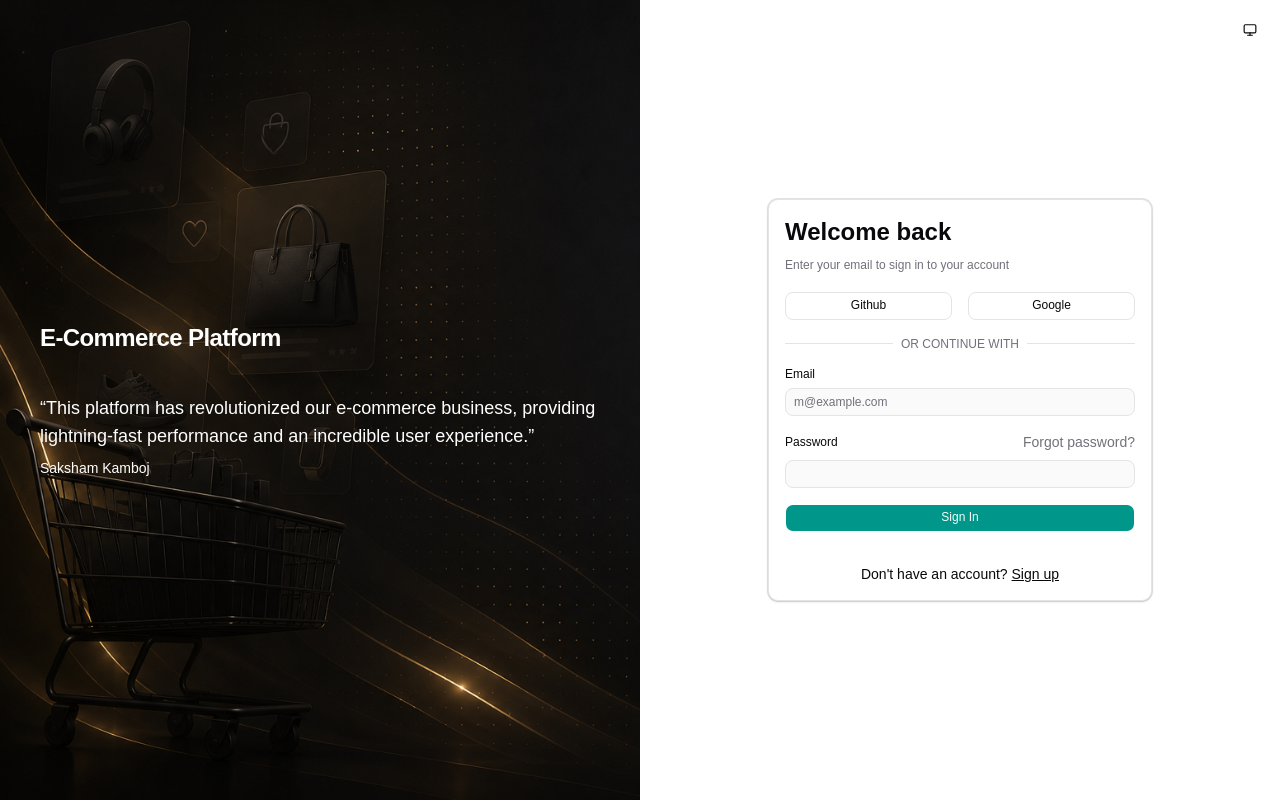
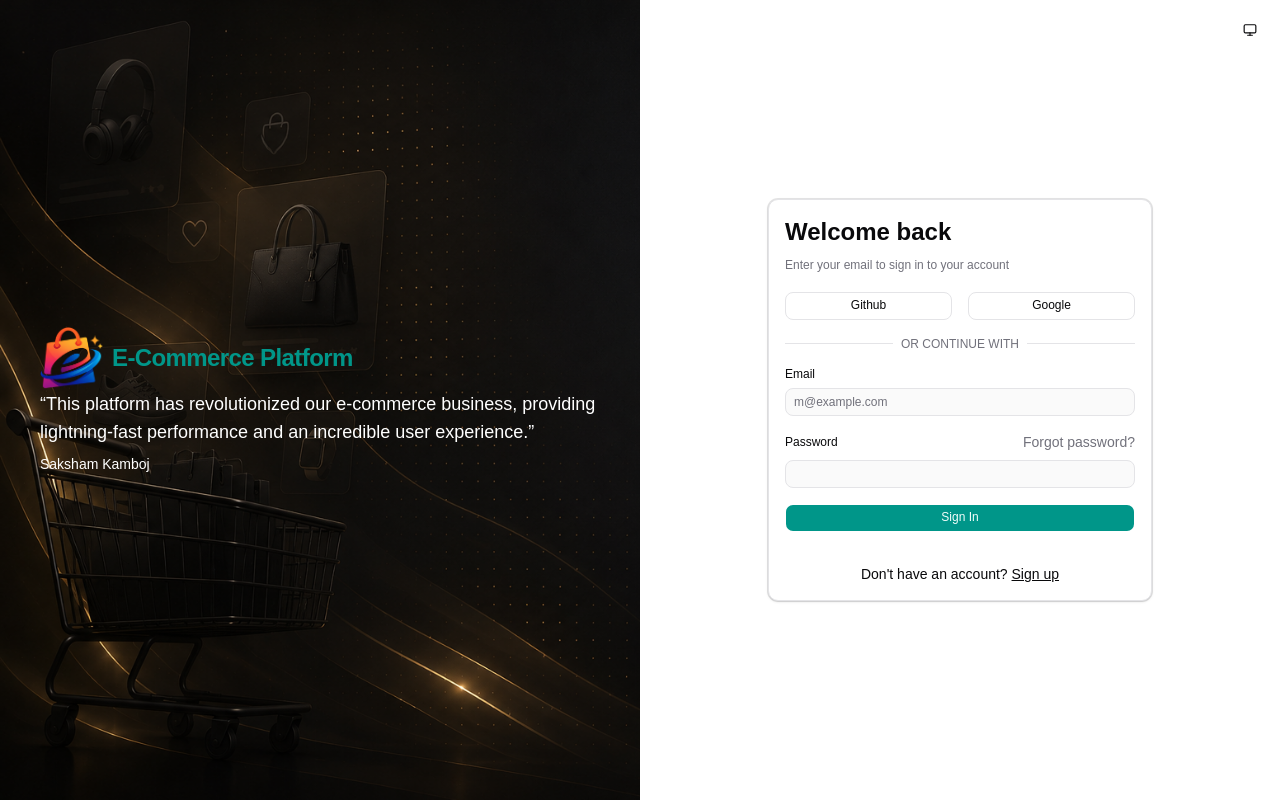
Before and after one commit to Saksham-Kamboj/ecommerce-react-fastapi, a React (Vite) app in the folder frontend/: page /login in a window 1280 px wide. Built offline with nearby package versions, Linux system fonts and the light colour scheme; no server answers.

Commit message:
feat: update AuthLayout to include logo and enhance branding display

```diff
--- a/frontend/index.html
+++ b/frontend/index.html
@@ -7,7 +7,7 @@
   <link rel="icon" type="image/png" sizes="32x32" href="/favicon-32x32.png">
   <link rel="icon" type="image/png" sizes="16x16" href="/favicon-16x16.png">
   <link rel="manifest" href="/site.webmanifest">
-  <link rel="shortcut icon" href="/favicon.ico">
+  <link rel="shortcut icon" href="/e-com-logo.png" type="image/x-icon">
   <meta name="viewport" content="width=device-width, initial-scale=1.0" />
   <title>E-Commerce Platform</title>
 </head>
--- a/frontend/src/config/app.ts
+++ b/frontend/src/config/app.ts
@@ -1,7 +1,10 @@
+import logo from "../../public/e-com-logo.png"
+
 export const appConfig = {
   name: "E-Commerce Platform",
   shortName: "Store",
   description: "A modern, high-performance e-commerce platform.",
+  logo: logo,
   links: {
     twitter: "https://twitter.com",
     github: "https://github.com",
--- a/frontend/src/layouts/AuthLayout.tsx
+++ b/frontend/src/layouts/AuthLayout.tsx
@@ -16,12 +16,19 @@ export function AuthLayout() {
         style={{ backgroundImage: `url(${loginBg})` }}
       >
         <div className="relative z-20">
-          <Link
-            to="/"
-            className="mb-10 inline-block text-2xl font-bold tracking-tight"
-          >
-            {appConfig.name}
-          </Link>
+          <div className="flex items-center gap-2">
+            <img
+              src={appConfig.logo}
+              alt={appConfig.name}
+              className="h-16 w-16"
+            />
+            <Link
+              to="/"
+              className="inline-block text-2xl font-bold tracking-tight text-primary"
+            >
+              {appConfig.name}
+            </Link>
+          </div>
           <div className="mt-auto">
             <blockquote className="space-y-2">
               <p className="text-lg">
```
